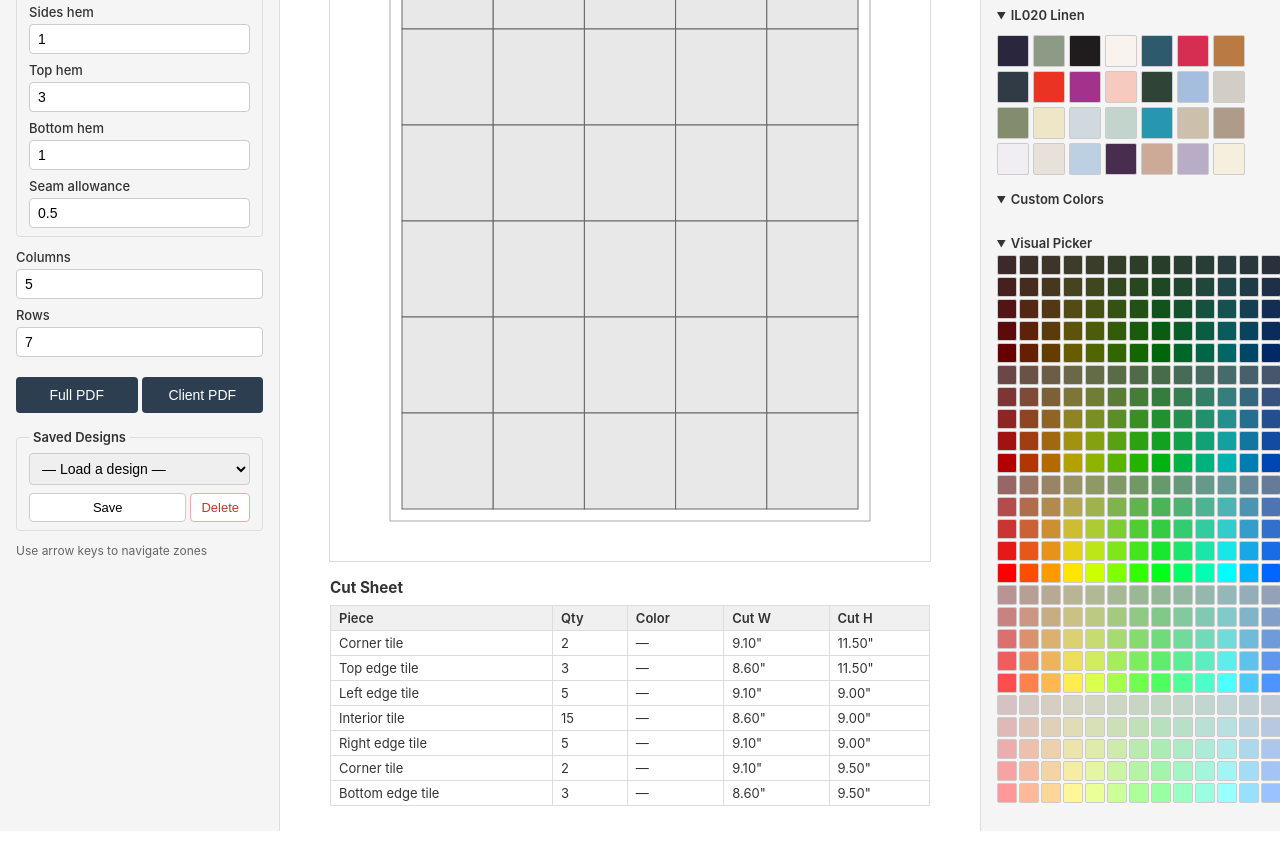
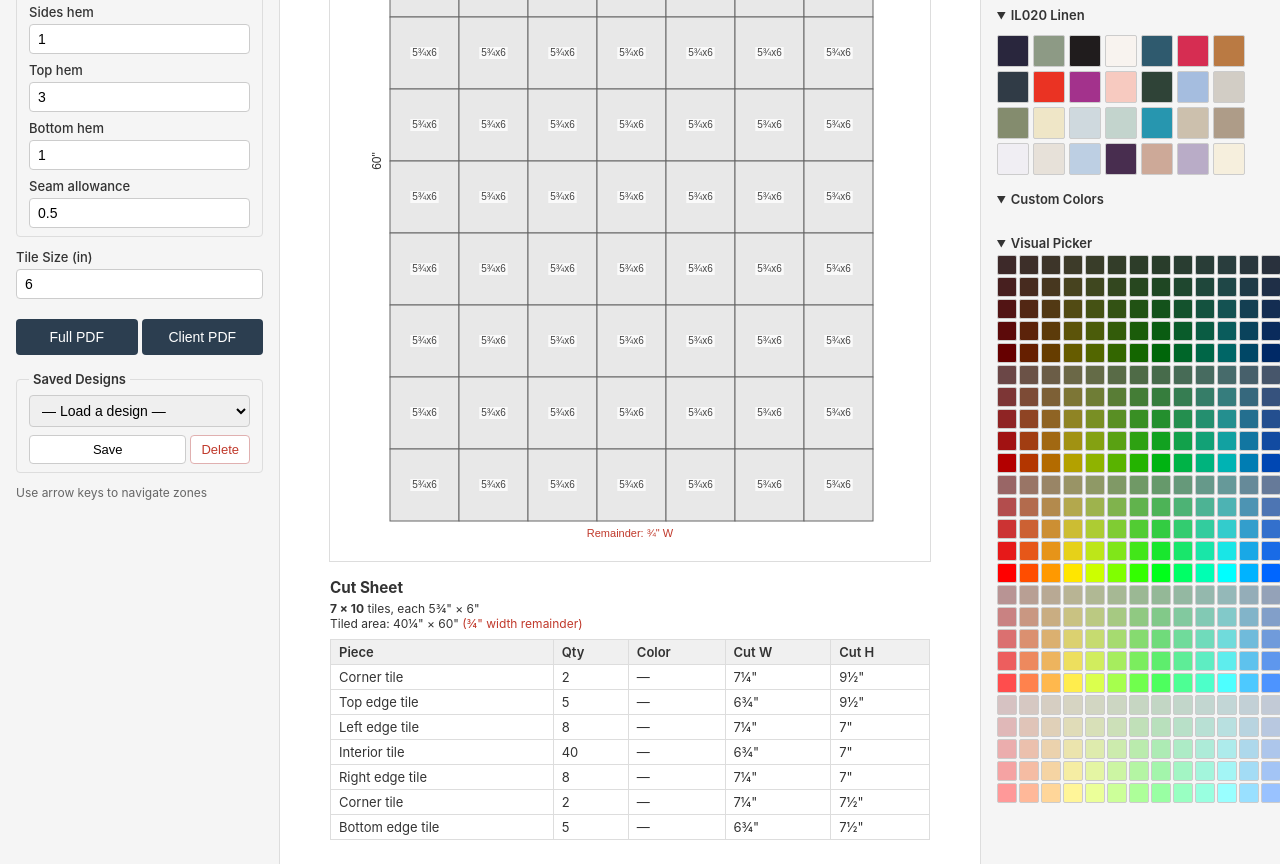
Before and after one commit to dmdlikes/spc, a plain HTML site: page index.html in a window 1280 px wide. Shown: the part 349-1213 px from the top of the page. Before the commit the page ends 1180 px from the top, so only its background shows below. Drawn offline with Linux system fonts and the light colour scheme.

Commit message:
feat: rewrite Tile pattern — near-square tiles, 1/8" precision, remainder tracking
- Tiles use full curtain dimensions (hems/seams added to cut pieces, not subtracted from visible area)
- Auto-derive cols from width, rows from height, snap to nearest 1/8"
- All inputs now step in 1/8" increments
- Dimensions display as fractions (5⅜" instead of 5.375")
- Show remainder in design view and cut sheet when tiles don't fill exactly
- Add tile layout summary and remainder info to both pages of design PDF
- Switch all inputs from 'input' to 'change' event to prevent mid-typing renders

Co-Authored-By: Claude Opus 4.6 <noreply@anthropic.com>

```diff
--- a/index.html
+++ b/index.html
@@ -27,19 +27,19 @@
       <fieldset>
         <legend>Dimensions (inches)</legend>
         <label for="input-width">Width</label>
-        <input type="number" id="input-width" value="40" min="1" max="200" step="0.5">
+        <input type="number" id="input-width" value="40" min="1" max="200" step="0.125">
         <label for="input-height">Height</label>
-        <input type="number" id="input-height" value="60" min="1" max="200" step="0.5">
+        <input type="number" id="input-height" value="60" min="1" max="200" step="0.125">
       </fieldset>
 
       <fieldset>
         <legend>Hems &amp; Seams (inches)</legend>
         <label for="input-hem-sides">Sides hem</label>
-        <input type="number" id="input-hem-sides" value="1" min="0" max="10" step="0.25">
+        <input type="number" id="input-hem-sides" value="1" min="0" max="10" step="0.125">
         <label for="input-hem-top">Top hem</label>
-        <input type="number" id="input-hem-top" value="3" min="0" max="10" step="0.25">
+        <input type="number" id="input-hem-top" value="3" min="0" max="10" step="0.125">
         <label for="input-hem-bottom">Bottom hem</label>
-        <input type="number" id="input-hem-bottom" value="1" min="0" max="10" step="0.25">
+        <input type="number" id="input-hem-bottom" value="1" min="0" max="10" step="0.125">
         <label for="input-seam">Seam allowance</label>
         <input type="number" id="input-seam" value="0.5" min="0" max="5" step="0.125">
       </fieldset>
--- a/js/app.js
+++ b/js/app.js
@@ -14,7 +14,7 @@ import { renderPicker } from './picker.js';
 import { exportPDF, exportClientPDF } from './pdf.js';
 
 // Calculator
-import { scaleToCanvas } from './calculator.js';
+import { scaleToCanvas, fmtDim } from './calculator.js';
 
 // Color imports
 import { loadLibraries, renderSwatchGrid, addCustomColor } from './colors.js';
@@ -221,15 +221,6 @@ function renderCutSheetView(ctx, config, pattern) {
   ctx.restore();
 }
 
-function fmtDim(n) {
-  if (Number.isInteger(n)) return n.toString();
-  // Show fractions cleanly
-  const frac = n - Math.floor(n);
-  if (Math.abs(frac - 0.5) < 0.01) return Math.floor(n) + '.5';
-  if (Math.abs(frac - 0.25) < 0.01) return Math.floor(n) + '.25';
-  if (Math.abs(frac - 0.75) < 0.01) return Math.floor(n) + '.75';
-  return n.toFixed(2);
-}
 
 function handleCanvasClick(e) {
   const rect = canvas.getBoundingClientRect();
@@ -265,7 +256,8 @@ function readInputs() {
   // Read pattern-specific params
   const paramsDiv = document.getElementById('pattern-params');
   for (const input of paramsDiv.querySelectorAll('input')) {
-    state.params[input.dataset.param] = parseFloat(input.value);
+    const val = parseFloat(input.value);
+    if (!isNaN(val)) state.params[input.dataset.param] = val;
   }
 }
 
@@ -295,8 +287,9 @@ function onPatternChange() {
       input.value = p.default;
       input.min = p.min;
       input.max = p.max;
+      if (p.step) input.step = p.step;
       input.dataset.param = p.name;
-      input.addEventListener('input', onInputChange);
+      input.addEventListener('change', onInputChange);
       paramsDiv.appendChild(label);
       paramsDiv.appendChild(input);
     }
@@ -317,7 +310,30 @@ export function updateCutSheet() {
   const config = getConfig();
   const cuts = pattern.calculateCuts(config);
 
-  let html = '<h3>Cut Sheet</h3><table>';
+  let html = '<h3>Cut Sheet</h3>';
+
+  // Show tile layout summary with actual vs entered dimensions
+  if (pattern._layout) {
+    const layout = pattern._layout(config);
+    if (layout.tileW && layout.tileH) {
+      const actualW = layout.cols * layout.tileW;
+      const actualH = layout.rows * layout.tileH;
+      const diffW = config.width - actualW;
+      const diffH = config.height - actualH;
+      html += `<p style="font-size:12px;margin:4px 0;">`;
+      html += `<strong>${layout.cols} × ${layout.rows}</strong> tiles, each ${fmtDim(layout.tileW)}" × ${fmtDim(layout.tileH)}"`;
+      html += `<br>Tiled area: ${fmtDim(actualW)}" × ${fmtDim(actualH)}"`;
+      if (Math.abs(diffW) > 0.001 || Math.abs(diffH) > 0.001) {
+        const diffs = [];
+        if (Math.abs(diffW) > 0.001) diffs.push(`${fmtDim(diffW)}" width`);
+        if (Math.abs(diffH) > 0.001) diffs.push(`${fmtDim(diffH)}" height`);
+        html += ` <span style="color:#c0392b;">(${diffs.join(', ')} remainder)</span>`;
+      }
+      html += `</p>`;
+    }
+  }
+
+  html += '<table>';
   html += '<tr><th>Piece</th><th>Qty</th><th>Color</th><th>Cut W</th><th>Cut H</th></tr>';
   for (const cut of cuts) {
     const colorSwatch = cut.color
@@ -327,8 +343,8 @@ export function updateCutSheet() {
       <td>${cut.name}</td>
       <td>${cut.quantity}</td>
       <td>${colorSwatch}${cut.colorName || '—'}</td>
-      <td>${cut.cutWidth.toFixed(2)}"</td>
-      <td>${cut.cutHeight.toFixed(2)}"</td>
+      <td>${fmtDim(cut.cutWidth)}"</td>
+      <td>${fmtDim(cut.cutHeight)}"</td>
     </tr>`;
   }
   html += '</table>';
@@ -509,8 +525,9 @@ function loadDesign(name) {
       input.value = state.params[p.name] ?? p.default;
       input.min = p.min;
       input.max = p.max;
+      if (p.step) input.step = p.step;
       input.dataset.param = p.name;
-      input.addEventListener('input', onInputChange);
+      input.addEventListener('change', onInputChange);
       paramsDiv.appendChild(label);
       paramsDiv.appendChild(input);
     }
@@ -552,7 +569,7 @@ async function init() {
   // Event listeners
   document.getElementById('pattern-select').addEventListener('change', onPatternChange);
   for (const id of ['input-width', 'input-height', 'input-hem-sides', 'input-hem-top', 'input-hem-bottom', 'input-seam']) {
-    document.getElementById(id).addEventListener('input', onInputChange);
+    document.getElementById(id).addEventListener('change', onInputChange);
   }
   canvas.addEventListener('click', handleCanvasClick);
 
--- a/js/calculator.js
+++ b/js/calculator.js
@@ -95,7 +95,18 @@ export function drawDimensions(ctx, zones, config, scale, offsetX, offsetY) {
   ctx.restore();
 }
 
-function fmtDim(n) {
+const FRACTIONS = {
+  0.125: '⅛', 0.25: '¼', 0.375: '⅜', 0.5: '½',
+  0.625: '⅝', 0.75: '¾', 0.875: '⅞',
+};
+
+export function fmtDim(n) {
   if (Number.isInteger(n)) return n.toString();
-  return n.toFixed(1);
+  const whole = Math.floor(n);
+  const frac = Math.round((n - whole) * 8) / 8;
+  if (frac === 0) return whole.toString();
+  if (frac === 1) return (whole + 1).toString();
+  const symbol = FRACTIONS[frac];
+  if (symbol) return whole > 0 ? `${whole}${symbol}` : symbol;
+  return n.toFixed(2);
 }
--- a/js/patterns/tile.js
+++ b/js/patterns/tile.js
@@ -1,42 +1,60 @@
+// Tile Pattern — grid of near-square tiles
+// Tile size configurable (5–7"); cols derived from width, rows from height
+// Tiles are tileW × tileH — both snapped to 1/8", within ~1/2" of each other
+// Remainders absorbed into hems
+// See docs/patterns/tile-pattern-notes.md
+
 import {
   scaleToCanvas,
-  visibleWidth,
-  visibleHeight,
   tileCutWidth,
   tileCutHeight,
+  drawDimensions,
+  fmtDim,
 } from '../calculator.js';
 
 export const TilePattern = {
   getParams() {
     return [
-      { name: "cols", label: "Columns", default: 5, min: 1, max: 20 },
-      { name: "rows", label: "Rows", default: 7, min: 1, max: 20 },
+      { name: "tileSize", label: "Tile Size (in)", default: 6, min: 5, max: 7, step: 0.125 },
     ];
   },
 
+  _layout(config) {
+    const tileSize = config.params?.tileSize ?? 6;
+    const snap = (n) => Math.round(n * 8) / 8;
+
+    // Visible tile area IS the full curtain — hems/seams are extra on cut pieces
+    const fullW = config.width;
+    const fullH = config.height;
+
+    // Columns from width
+    const cols = Math.max(1, Math.round(fullW / tileSize));
+    const tileW = snap(fullW / cols);
+
+    // Rows from height — target same as tileW for near-square
+    const rows = Math.max(1, Math.round(fullH / tileW));
+    const tileH = snap(fullH / rows);
+
+    return { cols, rows, tileW, tileH };
+  },
+
   getZones(config) {
-    const cols = config.params?.cols ?? 5;
-    const rows = config.params?.rows ?? 7;
     const { scale, offsetX, offsetY } = scaleToCanvas(config, config._canvasW || 600, config._canvasH || 800);
-
-    const vw = visibleWidth(config);
-    const vh = visibleHeight(config);
-    const tileW = vw / cols;
-    const tileH = vh / rows;
+    const layout = this._layout(config);
+    const { cols, rows, tileW, tileH } = layout;
 
     const zones = [];
     for (let r = 0; r < rows; r++) {
       for (let c = 0; c < cols; c++) {
-        const x = offsetX + (config.hemSides + c * tileW) * scale;
-        const y = offsetY + (config.hemTop + r * tileH) * scale;
+        const x = offsetX + c * tileW * scale;
+        const y = offsetY + r * tileH * scale;
         zones.push({
           id: `tile-${r}-${c}`,
-          row: r,
-          col: c,
-          x,
-          y,
+          row: r, col: c,
+          x, y,
           w: tileW * scale,
           h: tileH * scale,
+          visW: tileW, visH: tileH,
         });
       }
     }
@@ -46,42 +64,29 @@ export const TilePattern = {
   render(ctx, config, canvasW, canvasH) {
     config._canvasW = canvasW;
     config._canvasH = canvasH;
-    const cols = config.params?.cols ?? 5;
-    const rows = config.params?.rows ?? 7;
     const { scale, offsetX, offsetY } = scaleToCanvas(config, canvasW, canvasH);
+    const layout = this._layout(config);
+    const { cols, rows, tileW, tileH } = layout;
 
-    const vw = visibleWidth(config);
-    const vh = visibleHeight(config);
-    const tileW = vw / cols;
-    const tileH = vh / rows;
+    const zones = [];
 
-    if (!config.hideHem) {
-      ctx.strokeStyle = '#aaa';
-      ctx.lineWidth = 1;
-      ctx.strokeRect(offsetX, offsetY, config.width * scale, config.height * scale);
-    }
-
-    // Draw each tile
     for (let r = 0; r < rows; r++) {
       for (let c = 0; c < cols; c++) {
         const zoneId = `tile-${r}-${c}`;
-        const x = offsetX + (config.hemSides + c * tileW) * scale;
-        const y = offsetY + (config.hemTop + r * tileH) * scale;
+        const x = offsetX + c * tileW * scale;
+        const y = offsetY + r * tileH * scale;
         const w = tileW * scale;
         const h = tileH * scale;
 
-        // Fill with assigned color or default light gray
         const zoneColor = config.zoneColors?.[zoneId];
         ctx.fillStyle = zoneColor ? zoneColor.hex : '#e8e8e8';
         ctx.fillRect(x, y, w, h);
 
-        // Draw seam lines (dark gray borders between tiles)
         ctx.strokeStyle = '#666';
         ctx.lineWidth = 1;
         ctx.setLineDash([]);
         ctx.strokeRect(x, y, w, h);
 
-        // Draw selected zone highlight
         if (config.selectedZone === zoneId) {
           ctx.strokeStyle = '#e74c3c';
           ctx.lineWidth = 2;
@@ -89,21 +94,38 @@ export const TilePattern = {
           ctx.strokeRect(x, y, w, h);
           ctx.setLineDash([]);
         }
+
+        zones.push({ id: zoneId, x, y, w, h, visW: tileW, visH: tileH });
+      }
+    }
+
+    if (!config.hideDimensions) {
+      drawDimensions(ctx, zones, config, scale, offsetX, offsetY);
+
+      // Show remainder note if tiles don't fill curtain exactly
+      const actualW = cols * tileW;
+      const actualH = rows * tileH;
+      const diffW = config.width - actualW;
+      const diffH = config.height - actualH;
+      if (Math.abs(diffW) > 0.001 || Math.abs(diffH) > 0.001) {
+        const parts = [];
+        if (Math.abs(diffW) > 0.001) parts.push(`${fmtDim(diffW)}" W`);
+        if (Math.abs(diffH) > 0.001) parts.push(`${fmtDim(diffH)}" H`);
+        ctx.save();
+        ctx.font = '11px sans-serif';
+        ctx.textAlign = 'center';
+        ctx.fillStyle = '#c0392b';
+        ctx.fillText(`Remainder: ${parts.join(', ')}`, offsetX + (config.width * scale) / 2, offsetY + config.height * scale + 16);
+        ctx.restore();
       }
     }
   },
 
   calculateCuts(config) {
-    const cols = config.params?.cols ?? 5;
-    const rows = config.params?.rows ?? 7;
+    const layout = this._layout(config);
+    const { cols, rows, tileW, tileH } = layout;
     const seamAllowance = config.seamAllowance ?? 0;
 
-    const vw = visibleWidth(config);
-    const vh = visibleHeight(config);
-    const visTileW = vw / cols;
-    const visTileH = vh / rows;
-
-    // Categorize positions: corner, top/bottom edge, left/right edge, interior
     const groups = {};
 
     for (let r = 0; r < rows; r++) {
@@ -113,8 +135,8 @@ export const TilePattern = {
         const isLeft = c === 0;
         const isRight = c === cols - 1;
 
-        const cutW = tileCutWidth(visTileW, seamAllowance, isLeft, isRight, config.hemSides);
-        const cutH = tileCutHeight(visTileH, seamAllowance, isTop, isBottom, config.hemTop, config.hemBottom);
+        const cutW = tileCutWidth(tileW, seamAllowance, isLeft, isRight, config.hemSides);
+        const cutH = tileCutHeight(tileH, seamAllowance, isTop, isBottom, config.hemTop, config.hemBottom);
 
         let posType;
         if ((isTop || isBottom) && (isLeft || isRight)) {
@@ -142,8 +164,8 @@ export const TilePattern = {
             colorName: zoneColor ? zoneColor.name : null,
             cutWidth: cutW,
             cutHeight: cutH,
-            visibleWidth: visTileW,
-            visibleHeight: visTileH,
+            visibleWidth: tileW,
+            visibleHeight: tileH,
           };
         }
         groups[key].quantity++;
```
Also changed, not shown: js/pdf.js (+51 -5 lines), 1 other file.
